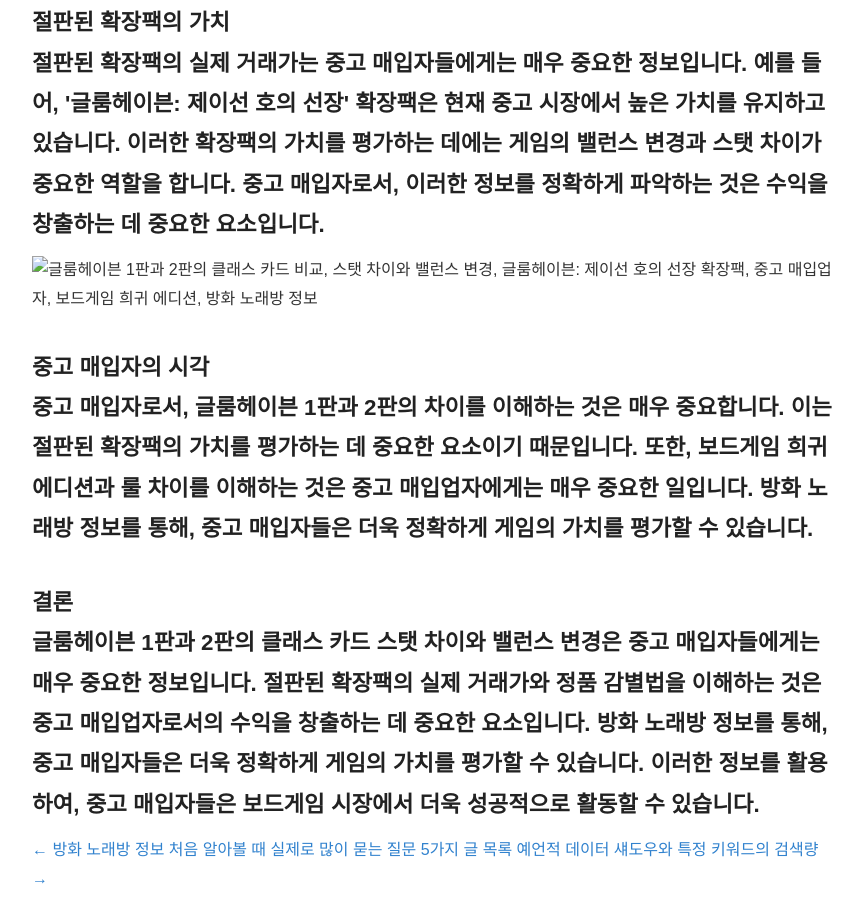
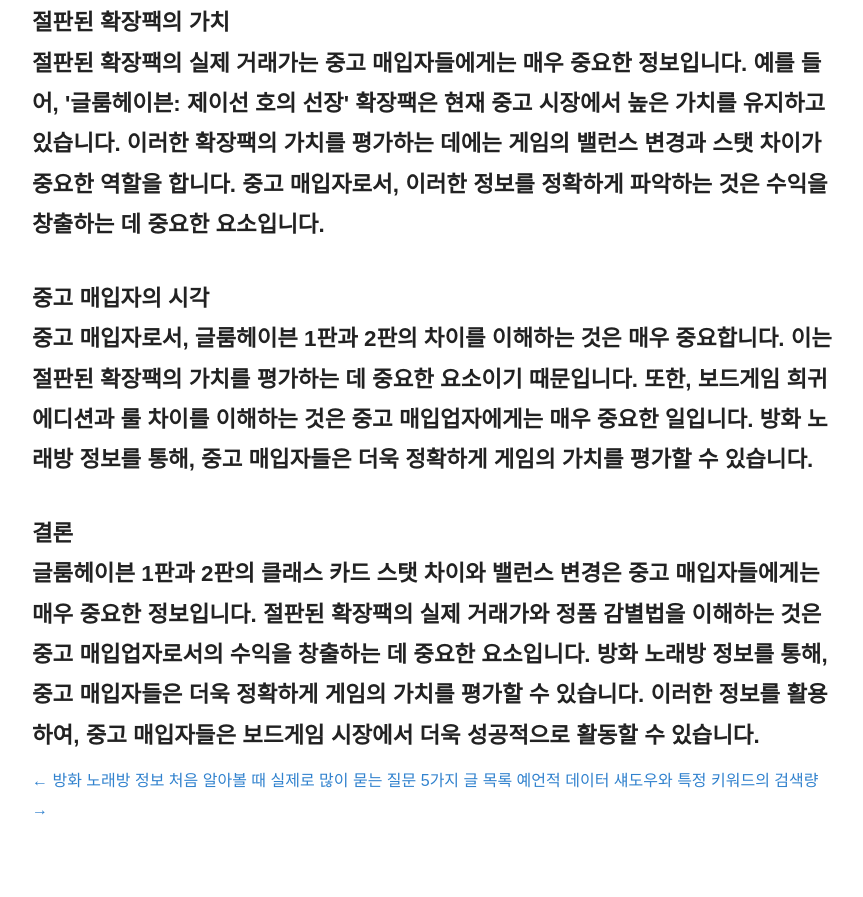
Before and after one commit to sarakinhceo-gif/bp-t3b04-bh-kb-info, a plain HTML site: page posts/review-001.html in a window 1280 px wide. Shown: the part 654-1551 px from the top of the page, without its empty margins (208-1071 px from the left). After the commit the page ends 1519 px from the top, so only its background shows below. Drawn offline with Linux system fonts and the light colour scheme.

Commit message:
deploy: garbage-free snapshot 2026-08-28T11:14:27.096Z

```diff
--- a/posts/review-001.html
+++ b/posts/review-001.html
@@ -32,7 +32,7 @@
       <p>글룸헤이븐, 이 게임은 중고 매입자들에게는 정말 특별한 의미가 있습니다. 이유는 간단합니다. 이 게임은 다양한 버전과 확장팩이 존재하며, 특히 1판과 2판 사이의 클래스 카드 스탯 차이와 밸런스 변경은 많은 논쟁을 불러일으켰습니다. 보드게임 희귀 에디션과 룰 차이를 이해하는 것은 중고 매입업자에게는 매우 중요한 일입니다.</p>
 <h2>스탯 차이와 밸런스 변경<br>1판과 2판의 클래스 카드 7종의 정확한 스탯 차이를 살펴보면, 공격력과 방어력의 조정이 이루어졌습니다. 예를 들어, '스카우터' 클래스의 이동 범위가 2판에서 3에서 4로 증가하였으며, '브루트' 클래스의 공격력이 2에서 3으로 증가했습니다. 이러한 변경은 게임의 밸런스를 조정하기 위한 것으로, 플레이어들의 전략과 전술에 영향을 미칩니다. 중고 매입자로서, 이러한 스탯 차이와 밸런스 변경을 이해하는 것은 절판된 확장팩의 가치를 평가하는 데 중요한 요소입니다.</h2>
 <h2>절판된 확장팩의 가치<br>절판된 확장팩의 실제 거래가는 중고 매입자들에게는 매우 중요한 정보입니다. 예를 들어, '글룸헤이븐: 제이선 호의 선장' 확장팩은 현재 중고 시장에서 높은 가치를 유지하고 있습니다. 이러한 확장팩의 가치를 평가하는 데에는 게임의 밸런스 변경과 스탯 차이가 중요한 역할을 합니다. 중고 매입자로서, 이러한 정보를 정확하게 파악하는 것은 수익을 창출하는 데 중요한 요소입니다.</h2>
-<p><IMAGE placement="hero" alt="글룸헤이븐 1판과 2판의 클래스 카드 비교, 스탯 차이와 밸런스 변경, 글룸헤이븐: 제이선 호의 선장 확장팩, 중고 매입업자, 보드게임 희귀 에디션, 방화 노래방 정보"></p>
+
 <h2>중고 매입자의 시각<br>중고 매입자로서, 글룸헤이븐 1판과 2판의 차이를 이해하는 것은 매우 중요합니다. 이는 절판된 확장팩의 가치를 평가하는 데 중요한 요소이기 때문입니다. 또한, 보드게임 희귀 에디션과 룰 차이를 이해하는 것은 중고 매입업자에게는 매우 중요한 일입니다. 방화 노래방 정보를 통해, 중고 매입자들은 더욱 정확하게 게임의 가치를 평가할 수 있습니다.</h2>
 <h2>결론<br>글룸헤이븐 1판과 2판의 클래스 카드 스탯 차이와 밸런스 변경은 중고 매입자들에게는 매우 중요한 정보입니다. 절판된 확장팩의 실제 거래가와 정품 감별법을 이해하는 것은 중고 매입업자로서의 수익을 창출하는 데 중요한 요소입니다. 방화 노래방 정보를 통해, 중고 매입자들은 더욱 정확하게 게임의 가치를 평가할 수 있습니다. 이러한 정보를 활용하여, 중고 매입자들은 보드게임 시장에서 더욱 성공적으로 활동할 수 있습니다.</h2>
     </article>
```
